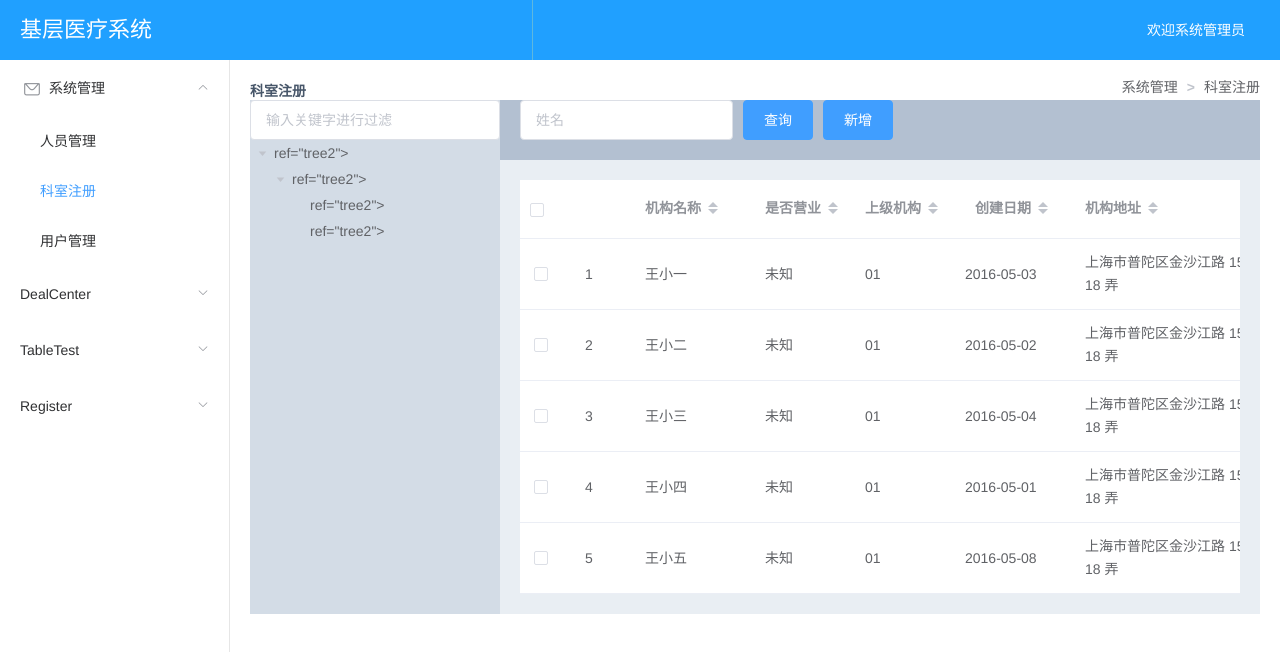
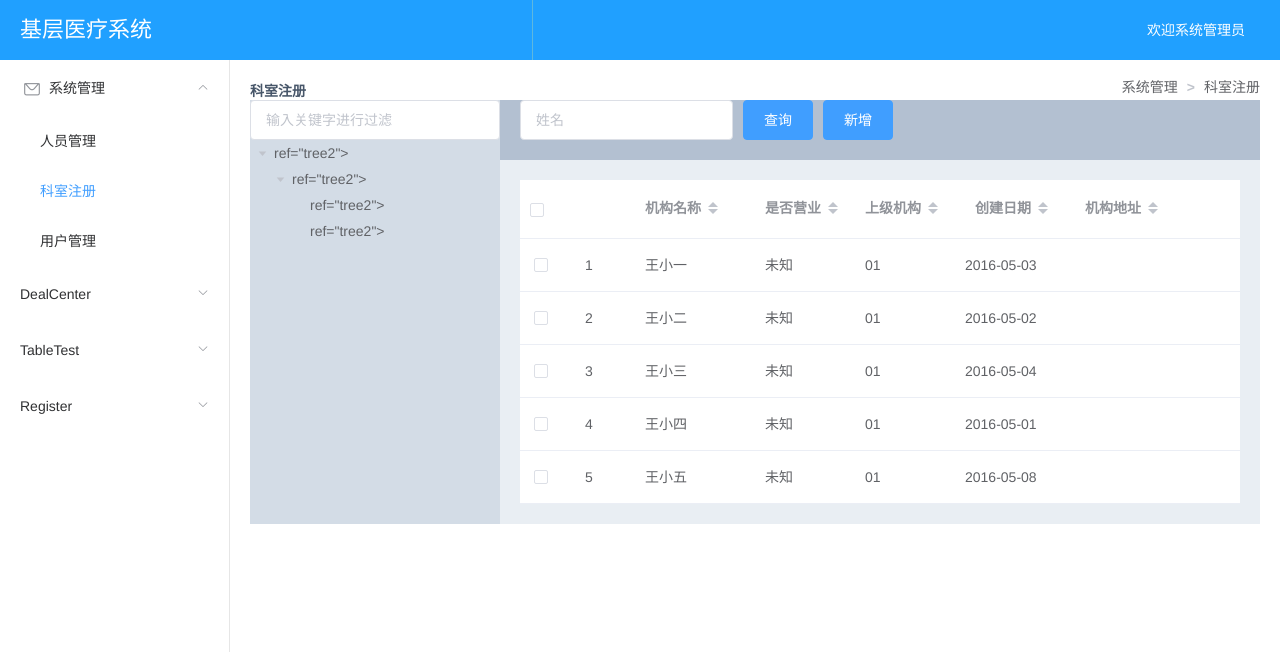
Before and after one commit to pangsonyo/vue-js.demo, a Vue app: page /#/table in a window 1280 px wide. Shown: the top 652 px of the page. Built offline with nearby package versions, Linux system fonts and the light colour scheme.

Commit message:
新增功能

```diff
--- a/config/index.js
+++ b/config/index.js
@@ -13,7 +13,7 @@ module.exports = {
     proxyTable: {
 
       '/gp': {
-        target: 'http://localhost:8080/',
+        target: '/',
         changeOrigin: true,
         pathRewrite: {
           '^/gp': '/'
@@ -24,7 +24,7 @@ module.exports = {
 
     // Various Dev Server settings
     host: 'localhost', // can be overwritten by process.env.HOST
-    port: 8086, // can be overwritten by process.env.PORT, if port is in use, a free one will be determined
+    port: 8085, // can be overwritten by process.env.PORT, if port is in use, a free one will be determined
     autoOpenBrowser: false,
     errorOverlay: true,
     notifyOnErrors: true,
--- a/src/views/Table.vue
+++ b/src/views/Table.vue
@@ -42,7 +42,7 @@
       </el-table-column>
       <el-table-column type="index" width="60">
       </el-table-column>
-      <el-table-column prop="name" label="机构名称"   width="120" sortable>
+      <el-table-column prop="orgName" label="机构名称"   width="120" sortable>
       </el-table-column>
       <el-table-column prop="sex" label="是否营业" width="100" :formatter="formatSex" sortable>
       </el-table-column>
@@ -67,8 +67,8 @@
   <!--编辑界面-->
     <el-dialog title="编辑" v-model="editFormVisible" :visible.sync="editFormVisible">
       <el-form :model="editForm" label-width="80px" :rules="editFormRules" ref="editForm">
-        <el-form-item label="机构名称" prop="name">
-          <el-input v-model="editForm.name" auto-complete="off"></el-input>
+        <el-form-item label="机构名称" prop="orgName">
+          <el-input v-model="editForm.orgName" auto-complete="off"></el-input>
         </el-form-item>
         <!--<el-form-item label="性别">-->
           <!--<el-radio-group v-model="editForm.sex">-->
@@ -95,8 +95,8 @@
     <!--新增界面-->
     <el-dialog title="新增" v-model="addFormVisible" :visible.sync="addFormVisible">
       <el-form :model="addForm" label-width="80px" :rules="addFormRules" ref="addForm">
-        <el-form-item label="机构名称" prop="name">
-          <el-input v-model="addForm.name" auto-complete="off"></el-input>
+        <el-form-item label="机构名称" prop="orgName">
+          <el-input v-model="addForm.orgName" auto-complete="off"></el-input>
         </el-form-item>
         <!--<el-form-item label="性别"  >-->
           <!--<el-radio-group v-model="addForm.sex">-->
@@ -159,7 +159,6 @@
         console.log(this.tableData[0].parentid);
         this.addForm.parentid = this.tableData[0].parentid;
 
-
       },
 
       selsChange: function (sels) {
@@ -183,21 +182,23 @@
 
       //add 提交表单
       addSubmit:function () {
-        this.$refs[addForm].validate((valid) => {
-          if (valid) {
-            let _this = this
-            this.$ajax.post('请求地址', _this.addForm)
+
+        // this.$refs[addForm].validate((valid) => {
+        //   if (valid) {
+            let _this = this;
+            console.log( _this.addForm);
+            this.$axios.post('http://192.168.7.236:8080/createOrg', _this.addForm)
               .then((response) => {
                 this.$message.success('注册成功！')
                 this.$refs[addForm].resetFields()
                 // 跳转到登录页
                 // this.$router.push({path: '/'})
               })
-          } else {
-            console.log('error submit!!')
-            return false
-          }
-        })
+          // } else {
+          //   console.log('error submit!!')
+          //   return false
+          // }
+        //})
       }
 
     },
@@ -231,7 +232,7 @@
         //编辑界面数据
         editForm: {
           id: '',
-          name: '',
+          orgName: '',
           sex: '',
           parentid: '',
           date: '',
@@ -248,7 +249,7 @@
         },
         //新增界面数据
         addForm: {
-          name: '',
+          orgName: '',
           sex: '',
           parentid: '',
           date: '',
--- a/static/list.json
+++ b/static/list.json
@@ -2,28 +2,28 @@
   "status":"0",
   "result":[{
     "date": "2016-05-03",
-    "name": "王小一",
-    "address": "上海市普陀区金沙江路 1518 弄",
+    "orgName": "王小一",
+    "orgAddr": "上海市普陀区金沙江路 1518 弄",
     "parentid":"01"
   }, {
     "date": "2016-05-02",
-    "name": "王小二",
-    "address": "上海市普陀区金沙江路 1518 弄",
+    "orgName": "王小二",
+    "orgAddr": "上海市普陀区金沙江路 1518 弄",
     "parentid":"01"
   }, {
     "date": "2016-05-04",
-    "name": "王小三",
-    "address": "上海市普陀区金沙江路 1518 弄",
+    "orgName": "王小三",
+    "orgAddr": "上海市普陀区金沙江路 1518 弄",
     "parentid":"01"
   }, {
     "date": "2016-05-01",
-    "name": "王小四",
-    "address": "上海市普陀区金沙江路 1518 弄",
+    "orgName": "王小四",
+    "orgAddr": "上海市普陀区金沙江路 1518 弄",
     "parentid":"01"
   }, {
     "date": "2016-05-08",
-    "name": "王小五",
-    "address": "上海市普陀区金沙江路 1518 弄",
+    "orgName": "王小五",
+    "orgAddr": "上海市普陀区金沙江路 1518 弄",
     "parentid":"01"
   }]
 }
```
